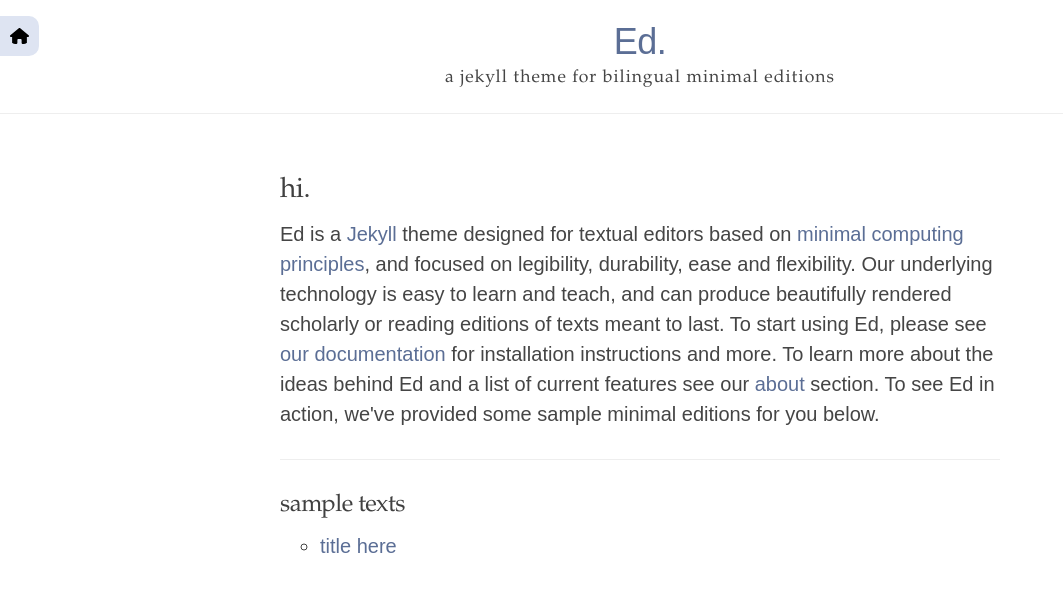
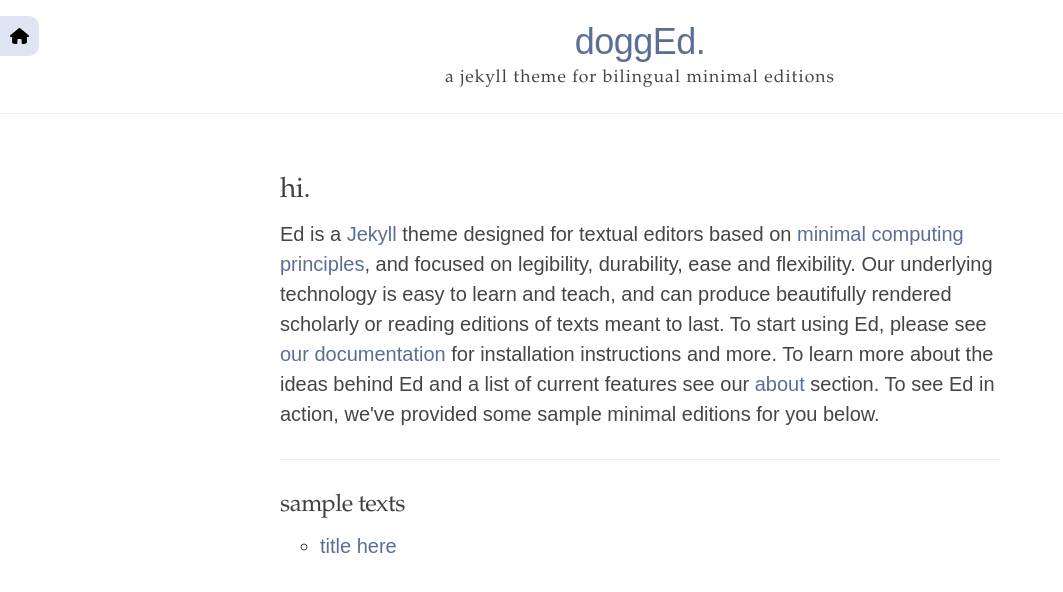
Before and after one commit to cboucher01/bilingual-dig-ed, a Jekyll site: the page built from index.html, in a window 1280 px wide. Shown: the top 592 px of the page, without its empty margins (0-1063 px from the left). Built offline with Jekyll 4.4.1, drawn with Linux system fonts in a browser that asks for light colours.

Commit message:
update config and readme

```diff
--- a/_config.yml
+++ b/_config.yml
@@ -1,11 +1,11 @@
 # Built with Jekyll 4.3.4
 
 # Setup
-title:               Ed.
+title:               doggEd.
 tagline:             'a jekyll theme for bilingual minimal editions'
 description:         ''
 url:                 'http://minicomp.github.io'
-baseurl:             '/ed'
+baseurl:             '/dogged'
 chapter-menu:        true # Set to true if you want the sidebar chapter menu to appear
 
 # About/contact
```
Also changed, not shown: README.md.
